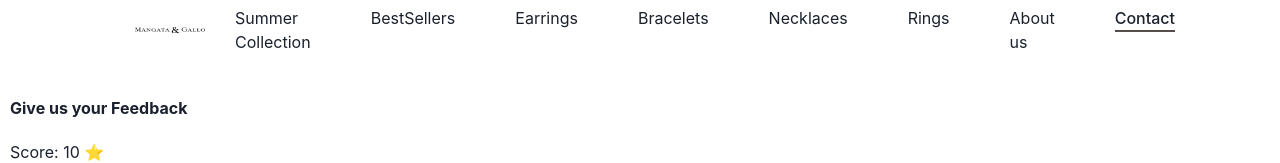
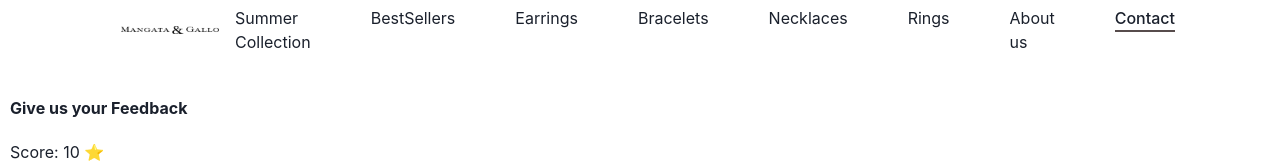
Before and after one commit to natti05/mangata_gallo, a React (Create React App) app: page /contact in a window 1280 px wide. Shown: the top 163 px of the page. Built offline with nearby package versions, Linux system fonts and the light colour scheme.

Commit message:
changing navbar

```diff
--- a/src/assets/css/FooterNav.css
+++ b/src/assets/css/FooterNav.css
@@ -2,10 +2,10 @@
   display: flex;
   justify-content: center;
 }
-.head-logo {
+img.head-logo {
   margin: 20px;
   padding: 16px;
-  width: 65vw;
+  width: 57vw;
 }
 
   /*footer  */
@@ -34,14 +34,8 @@ footer {
   position: relative;
 }
 
-.logo {
-}
-
 .menu-icon {
   display: none;
-}
-
-.nav-elements {
 }
 
 .nav-elements ul {
@@ -73,10 +67,17 @@ footer {
   background-color: #574c4c;
 }
 
+
+
+
 @media (max-width: 768px) {
   .nav-elements ul li:not(:last-child) {
     margin-right: 30px;
   }
+  img.head-logo {
+    width: 600px;
+  }
+
 }
 
 @media (max-width: 600px) {
@@ -89,7 +90,8 @@ footer {
   }
 
   .nav-elements {
-    position: absolute;
+    /* position: absolute; */
+    position: fixed;
     right: 0;
     top: 60px;
     background-color: white;
@@ -100,7 +102,7 @@ footer {
   }
 
   .nav-elements.active {
-    width: 270px;
+    width: 200px;
   }
 
   .nav-elements ul {
@@ -113,15 +115,13 @@ footer {
     margin-top: 22px;
   }
 }
-
 /********** Large devices only **********/
 
 @media (min-width: 1200px) {
-  .head-logo {
-    margin: 30px;
-    padding: 30px;
-    width: 65vw;
+  img.head-logo {
+
   }
+
 }
 
 
```
Also changed, not shown: public/m.g3.png.
